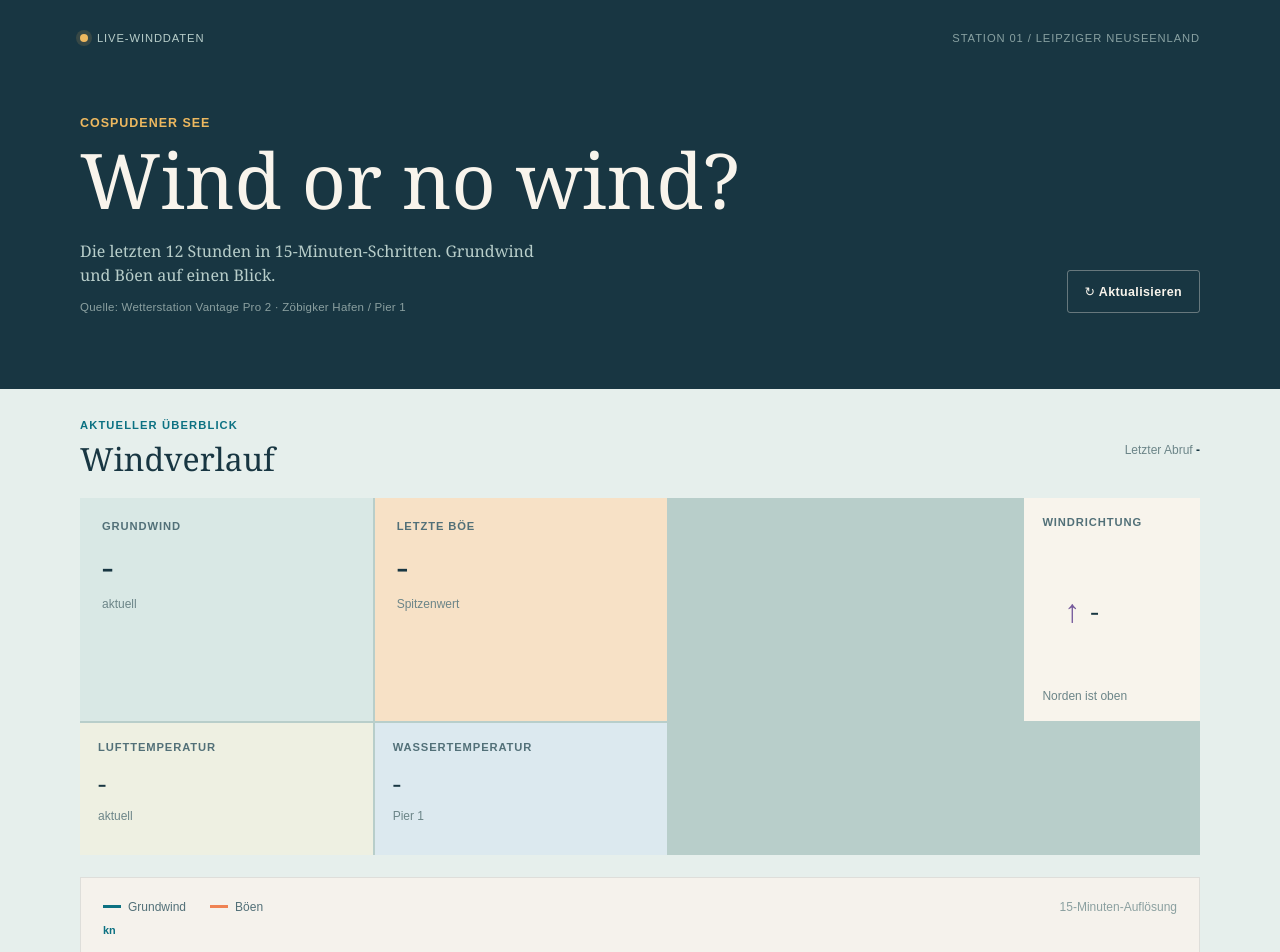
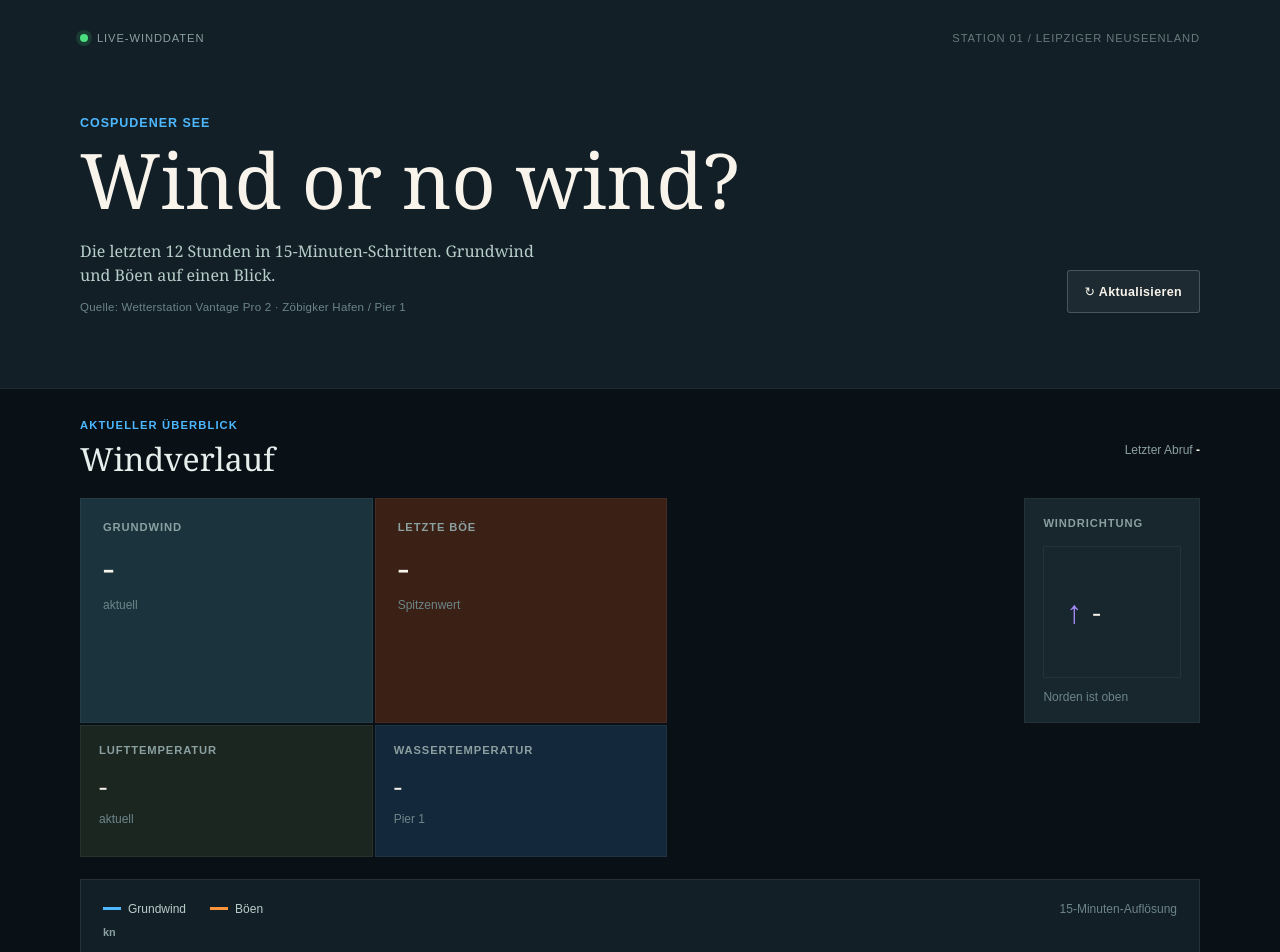
Before and after one commit to KCosinus/Wing-Foil-App, a website: page public/index.html in a window 1280 px wide. Shown: the top 952 px of the page. Drawn offline with nearby package versions, Linux system fonts and the light colour scheme; no server answers.

Commit message:
Colorchange

```diff
--- a/public/style.css
+++ b/public/style.css
@@ -1,113 +1,200 @@
+/*
+ * DARK MODE FÜR FOIL-WETTER
+ * Tauscht die hellen "Beige/Creme"-Töne gegen ein tiefes Dunkelblau (#0A1116)
+ * und passt die Akzentfarben für Wind und Böen für besseren Kontrast an.
+ */
+
 * { box-sizing: border-box; }
 
 :root {
-    color: #183642;
-    background: #e6efec;
+    /* GRUNDFARBEN - DARK MODE */
+    color: #e6efec;             /* Sehr heller Text für den Kontrast */
+    background: #0a1116;        /* Sehr dunkler, tiefblauer Hintergrund */
     font-family: Georgia, 'Times New Roman', serif;
     font-synthesis: none;
 }
 
-body { margin: 0; min-height: 100vh; background: #e6efec; }
+body {
+    margin: 0;
+    min-height: 100vh;
+    background: #0a1116;
+}
 
 .dashboard {
     min-height: 100vh;
-    background: #e6efec;
+    background: #0a1116;
 }
 
+/* CONTAINER UND HERO-BEREICH */
 .hero, .content { width: min(1120px, calc(100% - 40px)); margin: 0 auto; }
 .hero { position: relative; padding: 32px 0 76px; color: #f8f4ec; }
+
+/* Der abgedunkelte Hintergrund im Header-Bereich */
 .hero::before {
     position: absolute;
     z-index: 0;
     inset: 0 calc((min(1120px, 100vw - 40px) - 100vw) / 2);
     content: '';
-    background: #183642;
+    background: #121f26; /* Etwas heller als der schwarze Body für Tiefenwirkung */
+    border-bottom: 1px solid rgba(255, 255, 255, 0.05); /* Dezenter Trennstrich */
 }
+
 .hero > * { position: relative; z-index: 1; }
 .hero-topline, .hero-content, .section-heading {
     display: flex; align-items: center; justify-content: space-between; gap: 24px;
 }
+
+/* TYPOGRAFIE UND TEXTFARBEN */
 .hero-topline {
-    margin-bottom: 72px; color: #b8ceca; font: 0.7rem Arial, sans-serif;
+    margin-bottom: 72px;
+    color: #8ba0a0; /* Gedimmtes Türkisgrau */
+    font: 0.7rem Arial, sans-serif;
     letter-spacing: 0.08em; text-transform: uppercase;
 }
 .eyebrow, .location, .section-kicker { margin: 0; }
 .eyebrow { display: flex; align-items: center; gap: 9px; }
-.status-dot { width: 8px; height: 8px; border-radius: 50%; background: #edb85f; box-shadow: 0 0 0 4px rgba(237, 184, 95, 0.14); }
+
+/* Live-Punkt im Header */
+.status-dot {
+    width: 8px; height: 8px; border-radius: 50%;
+    background: #4ade80; /* Leuchtendes Grün für "Live/Online" statt Gelb */
+    box-shadow: 0 0 0 4px rgba(74, 222, 128, 0.14);
+}
 .station-code { opacity: 0.7; }
 .hero-content { align-items: end; }
-.location { margin-bottom: 14px; color: #edb85f; font: 700 0.78rem Arial, sans-serif; letter-spacing: 0.08em; text-transform: uppercase; }
+
+/* Standort-Label Cospudener See */
+.location {
+    margin-bottom: 14px;
+    color: #4db8ff; /* Helles Blau statt Orange/Gelb */
+    font: 700 0.78rem Arial, sans-serif;
+    letter-spacing: 0.08em; text-transform: uppercase;
+}
+
 h1 { max-width: 720px; margin: 0; font-size: clamp(2.5rem, 6vw, 5.4rem); line-height: 0.93; font-weight: 400; }
 .hero-copy { max-width: 460px; margin: 24px 0 0; color: #b8ceca; font-size: 1rem; line-height: 1.5; }
-.station-source { margin: 14px 0 0; color: #8ba0a0; font: 0.72rem Arial, sans-serif; letter-spacing: 0.02em; }
+.station-source { margin: 14px 0 0; color: #6c8588; font: 0.72rem Arial, sans-serif; letter-spacing: 0.02em; }
 
+/* UPDATE BUTTON */
 button {
-    flex: 0 0 auto; border: 1px solid rgba(248, 244, 236, 0.35); border-radius: 3px;
-    padding: 13px 17px; color: #f8f4ec; background: transparent; cursor: pointer;
+    flex: 0 0 auto;
+    border: 1px solid rgba(255, 255, 255, 0.2);
+    border-radius: 3px;
+    padding: 13px 17px;
+    color: #f8f4ec; background: rgba(255, 255, 255, 0.05);
+    cursor: pointer;
     font: 700 0.78rem Arial, sans-serif; letter-spacing: 0.03em;
-    transition: background 160ms ease, color 160ms ease;
+    transition: background 160ms ease, border-color 160ms ease;
 }
-button:hover { color: #183642; background: #edb85f; border-color: #edb85f; }
-button:disabled { cursor: wait; opacity: 0.6; }
+button:hover {
+    background: rgba(255, 255, 255, 0.1);
+    border-color: rgba(255, 255, 255, 0.4);
+}
+button:disabled { cursor: wait; opacity: 0.4; }
 
+/* HAUPTINHALT - SECTIONS */
 .content { padding-top: 30px; padding-bottom: 64px; }
 .section-heading { margin-bottom: 18px; }
-.section-kicker { margin-bottom: 6px; color: #0c7182; font: 700 0.7rem Arial, sans-serif; letter-spacing: 0.1em; text-transform: uppercase; }
+
+/* Kicker (z.B. "Aktuelle Werte") */
+.section-kicker {
+    margin-bottom: 6px;
+    color: #4db8ff; /* Helles Blau */
+    font: 700 0.7rem Arial, sans-serif; letter-spacing: 0.1em; text-transform: uppercase;
+}
 h2 { margin: 0; font-size: 2rem; font-weight: 400; }
-.updated-label, .unit-label { margin: 0; color: #6c8588; font: 0.75rem Arial, sans-serif; }
-.updated-label strong { color: #183642; font-weight: 700; }
 
-.summary { display: grid; grid-template-columns: 1.2fr 1.2fr 0.72fr 0.72fr 0.72fr; gap: 2px; margin-bottom: 22px; background: #b8ceca; }
-.summary div { min-height: 132px; padding: 22px; background: #f8f4ec; }
-.summary-main { background: #d9e8e5 !important; }
-.summary-gust { background: #f7e1c6 !important; }
-.summary-air { background: #eef0e2 !important; }
-.summary-water { background: #dce9ef !important; }
-.summary-direction { grid-column: 5; background: #f8f4ec !important; }
+/* Labels wie "Letztes Update" */
+.updated-label, .unit-label { margin: 0; color: #8ba0a0; font: 0.75rem Arial, sans-serif; }
+.updated-label strong { color: #f8f4ec; font-weight: 700; }
+
+/* =========================================
+   SUMMARY GRID (Die farbigen Kacheln oben)
+   ========================================= */
+.summary {
+    display: grid;
+    grid-template-columns: 1.2fr 1.2fr 0.72fr 0.72fr 0.72fr;
+    gap: 2px;
+    margin-bottom: 22px;
+    background: #0a1116; /* Dunkler Hintergrund zwischen den Kacheln */
+}
+
+/* Basis-Kachel (Dunkles Grau-Blau) */
+.summary div {
+    min-height: 132px;
+    padding: 22px;
+    background: #18262e;
+    border: 1px solid rgba(255, 255, 255, 0.05);
+}
+
+/* Farbige Highlights der Kacheln im Darkmode */
+.summary-main { background: #1a333d !important; } /* Grundwind: Dunkles Türkis */
+.summary-gust { background: #3b2016 !important; } /* Böen: Dunkles Rostrot */
+.summary-air { background: #1c2621 !important; }  /* Luft: Dunkles Grün-Grau */
+.summary-water { background: #14283b !important; }/* Wasser: Tiefes Ozeanblau */
+.summary-direction { grid-column: 5; background: #18262e !important; }
 .summary-direction, .summary-air, .summary-water { padding: 18px !important; }
+
+/* Kachel-Texte (Labels und Zahlen) */
 .direction-reading { display: flex; align-items: center; gap: 10px; }
-.direction-reading i { display: inline-block; color: #765a9b; font: normal 2rem Arial, sans-serif; transform-origin: 50% 55%; transition: transform 180ms ease; }
-.summary span { display: block; margin-bottom: 17px; color: #527078; font: 700 0.7rem Arial, sans-serif; letter-spacing: 0.08em; text-transform: uppercase; }
-.summary strong { display: block; font-size: 2.25rem; line-height: 1; font-weight: 400; }
+.direction-reading i { display: inline-block; color: #a78bfa; font: normal 2rem Arial, sans-serif; transform-origin: 50% 55%; transition: transform 180ms ease; }
+.summary span {
+    display: block; margin-bottom: 17px;
+    color: #8ba0a0; /* Helles Grau-Türkis */
+    font: 700 0.7rem Arial, sans-serif; letter-spacing: 0.08em; text-transform: uppercase;
+}
+.summary strong { display: block; font-size: 2.25rem; line-height: 1; font-weight: 400; color: #f8f4ec; }
 .summary-direction strong, .summary-air strong, .summary-water strong { font-size: 1.65rem; }
 .summary small { display: block; margin-top: 12px; color: #6c8588; font: 0.75rem Arial, sans-serif; }
 
-.chart-panel, .readings-panel { border: 1px solid rgba(24, 54, 66, 0.1); background: rgba(248, 244, 236, 0.84); }
+
+/* =========================================
+   PANELS (Diagramm, Tabelle, Webcam, Windy)
+   ========================================= */
+.chart-panel, .readings-panel, .webcam-panel, .windy-panel {
+    border: 1px solid rgba(255, 255, 255, 0.08);
+    background: #121f26; /* Dunkelblaues Panel-Hintergrund */
+}
+
+/* CHART / DIAGRAMM */
 .chart-panel { padding: 22px 22px 14px; }
-.chart-legend { display: flex; align-items: center; gap: 24px; margin-bottom: 12px; color: #527078; font: 0.75rem Arial, sans-serif; }
-.legend-wind::before, .legend-gust::before { display: inline-block; width: 18px; height: 3px; margin: 0 7px 3px 0; content: ''; background: #0c7182; }
-.legend-gust::before { background: #ef8354; }
-.threshold { margin-left: auto; color: #8ba0a0; }
+.chart-legend { display: flex; align-items: center; gap: 24px; margin-bottom: 12px; color: #b8ceca; font: 0.75rem Arial, sans-serif; }
+.legend-wind::before, .legend-gust::before { display: inline-block; width: 18px; height: 3px; margin: 0 7px 3px 0; content: ''; background: #4db8ff; } /* Helles Blau für Grundwind */
+.legend-gust::before { background: #fb923c; } /* Knalliges Orange für Böen */
+.threshold { margin-left: auto; color: #6c8588; }
 .chart-layout { display: flex; height: min(48vh, 440px); min-height: 300px; }
 .chart-y-axis { position: relative; flex: 0 0 38px; color: #6c8588; font: 0.68rem Arial, sans-serif; }
-.y-axis-title { position: absolute; top: -2px; left: 0; color: #0c7182; font-weight: 700; }
+.y-axis-title { position: absolute; top: -2px; left: 0; color: #8ba0a0; font-weight: 700; }
 #y-ticks { position: absolute; inset: 17px 0 35px; display: flex; flex-direction: column; justify-content: space-between; align-items: flex-end; padding-right: 8px; }
 .chart-scroll { min-width: 0; flex: 1; overflow-x: auto; overflow-y: hidden; }
 .chart-wrap { position: relative; height: 100%; min-width: 100%; }
-.empty { position: absolute; inset: 50% auto auto 50%; transform: translate(-50%, -50%); color: #527078; font: 0.9rem Arial, sans-serif; }
+.empty { position: absolute; inset: 50% auto auto 50%; transform: translate(-50%, -50%); color: #6c8588; font: 0.9rem Arial, sans-serif; }
 
+/* TABELLE / READINGS */
 .readings-panel { margin-top: 22px; padding: 24px; }
 .compact { align-items: end; }
 .table-scroll { overflow-x: auto; }
 table { width: 100%; border-collapse: collapse; font: 0.82rem Arial, sans-serif; }
-th, td { padding: 13px 10px; border-bottom: 1px solid #d7e1de; text-align: right; white-space: nowrap; }
+th, td { padding: 13px 10px; border-bottom: 1px solid rgba(255, 255, 255, 0.05); text-align: right; white-space: nowrap; }
 th:first-child, td:first-child { text-align: left; }
 th { color: #6c8588; font-size: 0.68rem; letter-spacing: 0.06em; text-transform: uppercase; }
-td { color: #527078; }
-td.gust-value { color: #d65f36; font-weight: 700; }
+td { color: #b8ceca; } /* Helle Schrift in der Tabelle */
+td.gust-value { color: #fb923c; font-weight: 700; } /* Orange für Böen in der Tabelle */
 
-.webcam-panel { margin-top: 22px; padding: 24px; border: 1px solid rgba(24, 54, 66, 0.1); background: rgba(248, 244, 236, 0.84); }
-.webcam-panel a { color: #0c7182; font: 0.75rem Arial, sans-serif; }
+/* WEBCAM UND WINDY */
+.webcam-panel { margin-top: 22px; padding: 24px; }
+.webcam-panel a, .windy-panel a { color: #4db8ff; font: 0.75rem Arial, sans-serif; } /* Links in hellem Blau */
 .webcam-grid { display: grid; grid-template-columns: 1fr 1fr; gap: 14px; }
-.webcam-grid figure { margin: 0; background: #d9e8e5; }
-.webcam-grid img { display: block; width: 100%; aspect-ratio: 16 / 9; object-fit: cover; }
-.webcam-grid figcaption { padding: 10px 12px; color: #527078; font: 0.72rem Arial, sans-serif; text-transform: uppercase; letter-spacing: 0.08em; }
-.webcam-status { margin: 14px 0 0; color: #8ba0a0; font: 0.72rem Arial, sans-serif; }
-.windy-panel { margin-top: 22px; padding: 24px; border: 1px solid rgba(24, 54, 66, 0.1); background: rgba(248, 244, 236, 0.84); }
-.windy-panel a { color: #0c7182; font: 0.75rem Arial, sans-serif; }
-.windy-panel iframe { display: block; width: 100%; height: 520px; margin-top: 18px; border: 0; }
-.model-note { margin: 12px 0 0; color: #8ba0a0; font: 0.72rem Arial, sans-serif; }
+.webcam-grid figure { margin: 0; background: #18262e; border: 1px solid rgba(255, 255, 255, 0.05); }
+.webcam-grid img { display: block; width: 100%; aspect-ratio: 16 / 9; object-fit: cover; opacity: 0.9; } /* Bilder minimal abdunkeln */
+.webcam-grid figcaption { padding: 10px 12px; color: #8ba0a0; font: 0.72rem Arial, sans-serif; text-transform: uppercase; letter-spacing: 0.08em; }
+.webcam-status { margin: 14px 0 0; color: #6c8588; font: 0.72rem Arial, sans-serif; }
 
+.windy-panel { margin-top: 22px; padding: 24px; }
+.windy-panel iframe { display: block; width: 100%; height: 520px; margin-top: 18px; border: 0; filter: brightness(0.9) contrast(1.1); } /* Windy-Karte anpassen */
+.model-note { margin: 12px 0 0; color: #6c8588; font: 0.72rem Arial, sans-serif; }
+
+/* MOBILE RESPONSIVE */
 @media (max-width: 700px) {
     .hero, .content { width: min(100% - 24px, 1120px); }
     .hero { padding-top: 24px; padding-bottom: 52px; }
@@ -115,11 +202,13 @@ td.gust-value { color: #d65f36; font-weight: 700; }
     .hero-topline { align-items: start; flex-direction: column; gap: 12px; margin-bottom: 54px; }
     .hero-content, .section-heading { align-items: start; flex-direction: column; gap: 18px; }
     .hero-content button { width: 100%; }
+
     .summary { grid-template-columns: 1fr 1fr; }
     .summary-direction { grid-column: auto; }
     .summary div { min-height: 112px; padding: 16px; }
     .summary strong { font-size: 1.8rem; }
     .summary-direction strong, .summary-air strong, .summary-water strong { font-size: 1.45rem; }
+
     .chart-panel, .readings-panel { padding: 16px; }
     .chart-panel { overflow: hidden; }
     .chart-panel .chart-legend { position: relative; z-index: 2; }
@@ -127,6 +216,7 @@ td.gust-value { color: #d65f36; font-weight: 700; }
     .table-scroll table { min-width: 560px; }
     .chart-legend { flex-wrap: wrap; gap: 12px 18px; }
     .threshold { width: 100%; margin-left: 0; }
+
     .webcam-grid { grid-template-columns: 1fr; }
     .windy-panel { padding: 16px; }
     .windy-panel iframe { height: 420px; }
```
